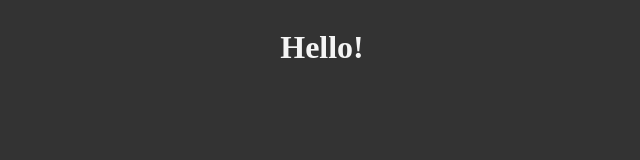
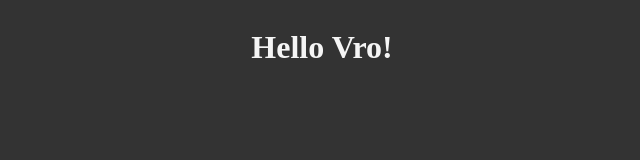
Before and after one commit to RishiD99/git-code-pg-test, a plain HTML site: page index.html in a window 1280 px wide. Shown: the whole page, without its empty margins (318-958 px from the left). Drawn offline with Linux system fonts and the light colour scheme.

Commit message:
Made additional changes

```diff
--- a/index.html
+++ b/index.html
@@ -11,7 +11,7 @@
 </head>
 
 <body>
-    <h1>Hello!</h1>
+    <h1>Hello Vro!</h1>
 </body>
 
 </html>
--- a/main.js
+++ b/main.js
@@ -1 +1,2 @@
 console.log('JS loaded')
+console.log('Hello Vro')
```
